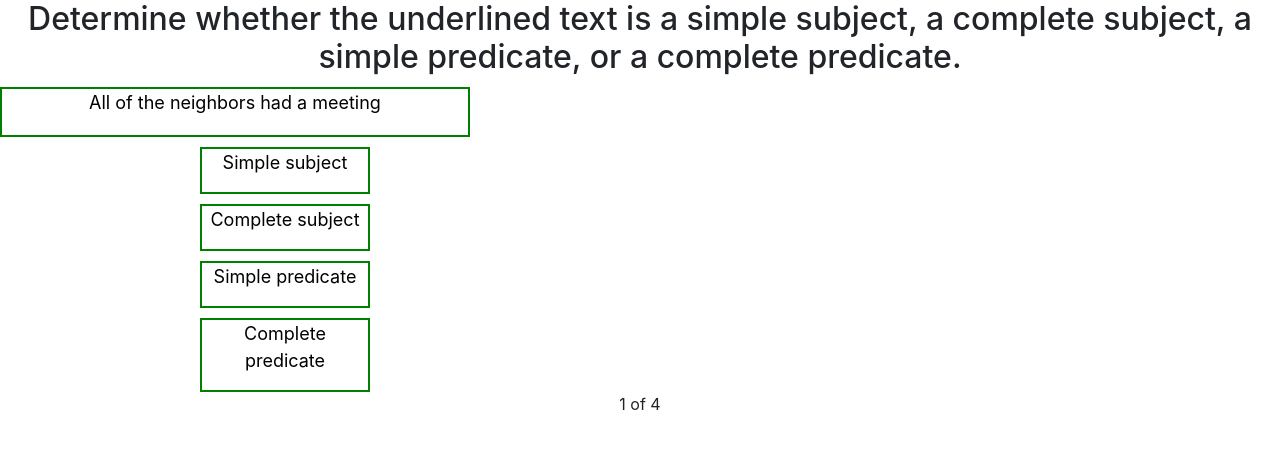
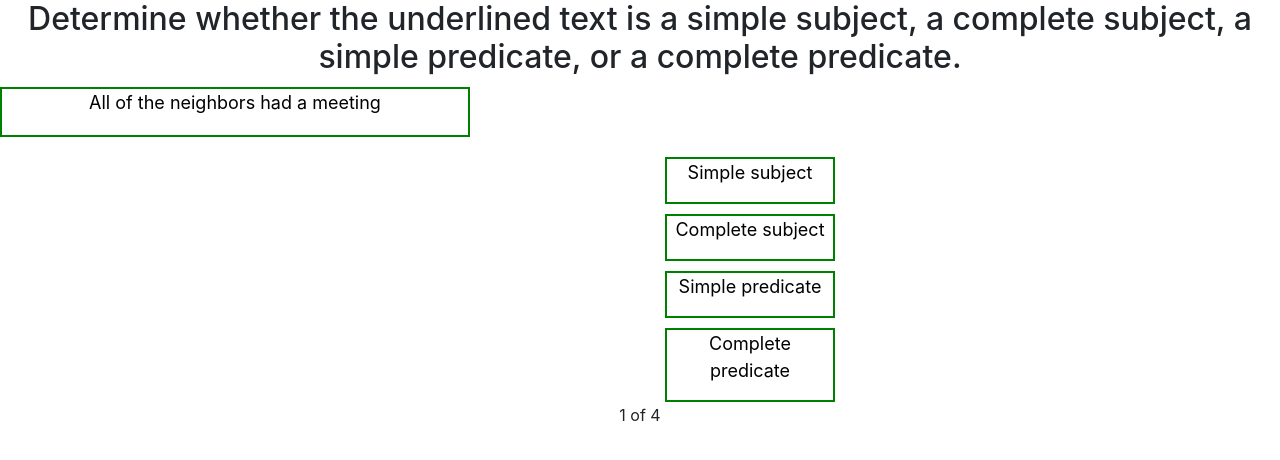
Before and after one commit to Nannapaneni/HTML-Tutorials, a website: page Example1/index.html in a window 1280 px wide. Drawn offline with nearby package versions, Linux system fonts and the light colour scheme.

Commit message:
bootstrap added

```diff
--- a/Example1/index.html
+++ b/Example1/index.html
@@ -21,6 +21,10 @@
         <div class="question">
           <p>All of the neighbors had a meeting</p>
         </div>
+        <div class="container">
+          <div class="row">
+            <div class="col-lg-4"></div>
+            <div class="col-lg-4">
                 <div class="option-list">
                     <div class="option">
                         <p> Simple subject</p>
@@ -35,6 +39,12 @@
                       <p> Complete predicate</p>
                     </div>
                 </div>
+
+            </div>
+          </div>
+          <div class="col-lg-4"></div>
+        </div>
+
   </main>
 
 
```
Lines whose indentation alone changed are shown as unchanged.
